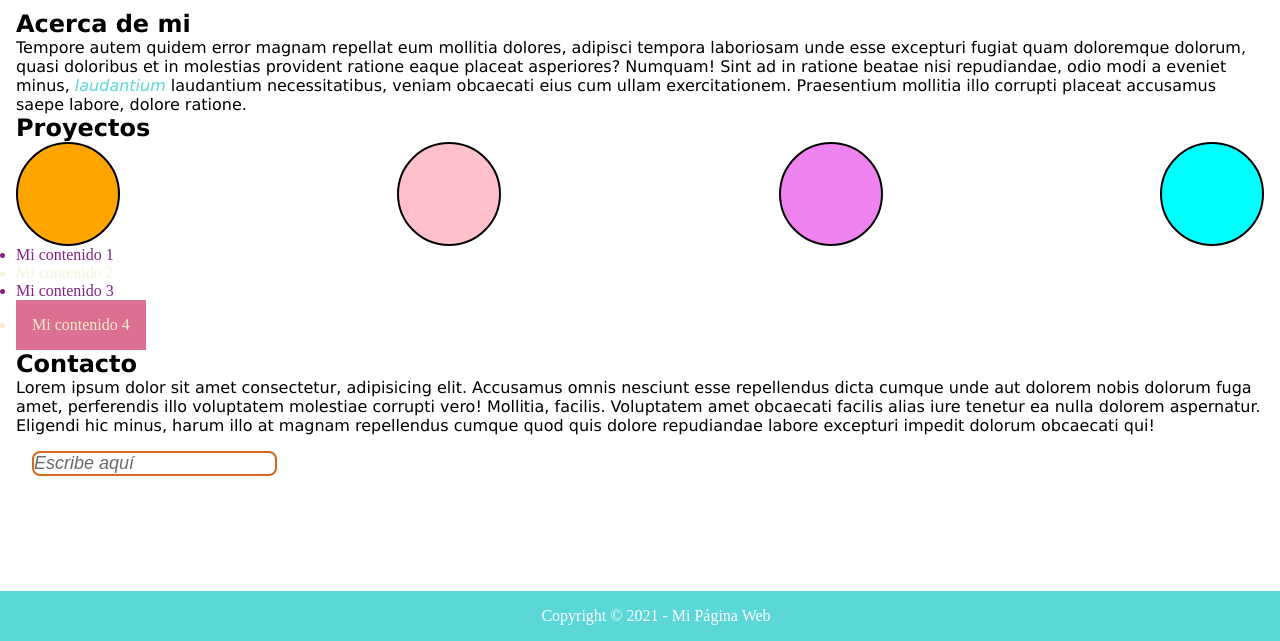
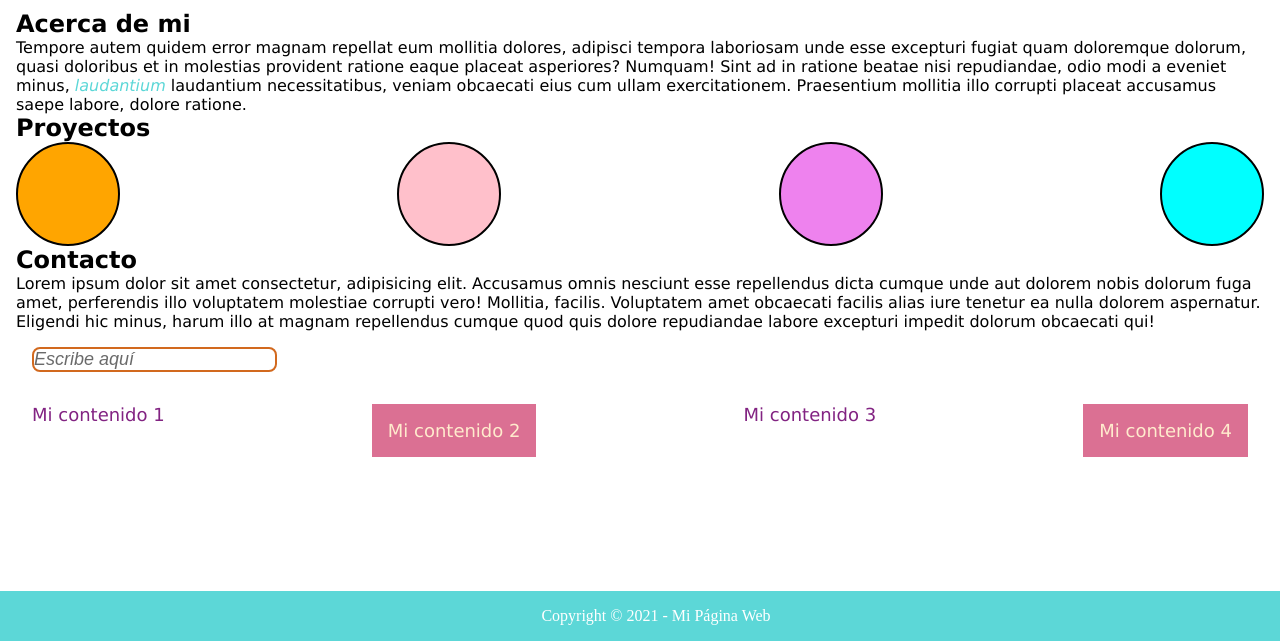
Before and after one commit to Yennyferjp/Sass, a plain HTML site: page index.html in a window 1280 px wide. Shown: the part 159-800 px from the top of the page. Drawn offline with Linux system fonts and the light colour scheme.

Commit message:
changes for li-#

```diff
--- a/index.html
+++ b/index.html
@@ -35,29 +35,18 @@
                 dolore ratione.
             </p>
         </section>
-        <section id="sección2">
+        <section id="seccion2">
             <h2>Proyectos</h2>
 
             <!-- div>div.box*4 -->
-
             <div class="boxes">
                 <div class="box box-orange"></div>
                 <div class="box box-pink"></div>
                 <div class="box box-violet"></div>
                 <div class="box box-aqua"></div>
             </div>
-            <div>
-
-            <!-- ul>li.li-$*4{Mi Contenido $} -->
-                <ul>
-                    <li class="li li-1">Mi contenido 1</li>
-                    <li class="li li-2">Mi contenido 2</li>
-                    <li class="li li-3">Mi contenido 3</li>
-                    <li class="li li-4">Mi contenido 4</li>
-                </ul>
-            </div>
         </section>
-        <section id="sección3">
+        <section id="seccion3">
             <h2>Contacto</h2>
             <p>Lorem ipsum dolor sit amet consectetur, adipisicing elit. Accusamus omnis nesciunt esse repellendus dicta
                 cumque unde aut dolorem nobis dolorum fuga amet, perferendis illo voluptatem molestiae corrupti vero!
@@ -69,6 +58,15 @@
                 qui!
             </p>
             <input type="text" class="error" placeholder="Escribe aquí">
+            <div>
+                <!-- ul>li.li-$*4{Mi Contenido $} -->
+                <ul>
+                    <li class="li li-1">Mi contenido 1</li>
+                    <li class="li li-2">Mi contenido 2</li>
+                    <li class="li li-3">Mi contenido 3</li>
+                    <li class="li li-4">Mi contenido 4</li>
+                </ul>
+            </div>
         </section>
     </main>
     <footer>
--- a/sass/style.scss
+++ b/sass/style.scss
@@ -19,11 +19,13 @@
             color: $second-color;
         }
 
-        @if $i == 4  {
+        @if $i == 2 or $i == 4  {
             background-color: palevioletred;
             padding: $padding-defaul;
             color: blanchedalmond;
             width: fit-content;
+            text-align: center;
+
         }
     }
 }
@@ -116,6 +118,17 @@ section {
     }
 }
 
+#seccion3{
+    ul {
+        @include flex-between;
+        list-style-type: none;
+        padding: $padding-defaul;
+        font-size: em(18px);
+        font-family: Verdana, Geneva, Tahoma, sans-serif;
+    }
+}
+
+
 footer {
     position: fixed;
     bottom: 0;
```
Also changed, not shown: css/style.css, 1 other file.
